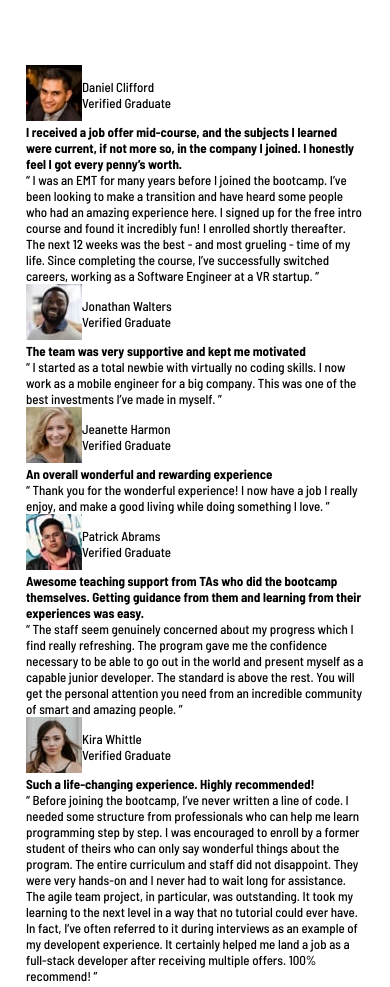
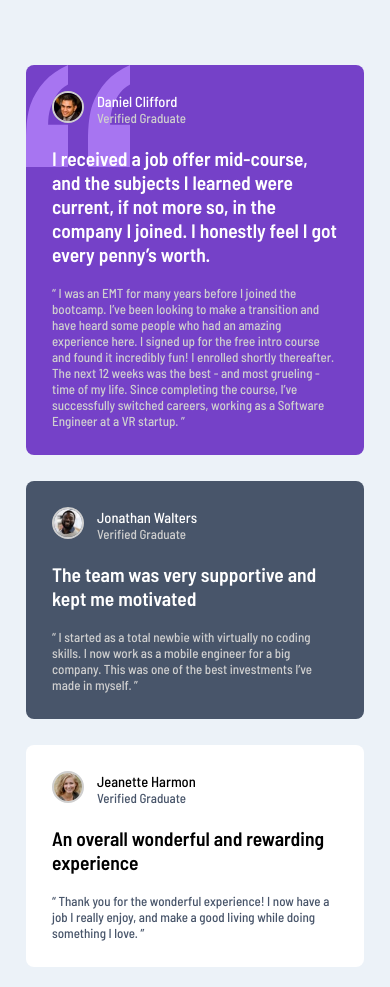
Before and after one commit to Abestian/testimonials-FM, a plain HTML site: page index.html in a window 390 px wide. Shown: the top 987 px of the page. Drawn offline with Linux system fonts and the light colour scheme.

Commit message:
Finished up styling for mobile devices

```diff
--- a/index.html
+++ b/index.html
@@ -24,6 +24,7 @@
 
   <main>
     <section class="testimonials">
+      <div class="card card--first">
         <div class="author">
           <div class="author__image"><img src="./images/image-daniel.jpg" alt="Daniel Clifford"></div>
           <div class="author__credentials">
@@ -32,17 +33,22 @@
           </div>
         </div>
         <div class="title">
-        <strong>I received a job offer mid-course, and the subjects I learned were current, if not more
+          <h2>I received a job offer mid-course, and the subjects I learned were current, if not more
             so,
-          in the company I joined. I honestly feel I got every penny’s worth.</strong>
+            in the company I joined. I honestly feel I got every penny’s worth.</h2>
         </div>
         <div class="text">
           <p>“ I was an EMT for many years before I joined the bootcamp. I’ve been looking to make a transition and have
             heard some people who had an amazing experience here. I signed up for the free intro course and found it
-          incredibly fun! I enrolled shortly thereafter. The next 12 weeks was the best - and most grueling - time of my
-          life. Since completing the course, I’ve successfully switched careers, working as a Software Engineer at a VR
+            incredibly fun! I enrolled shortly thereafter. The next 12 weeks was the best - and most grueling - time of
+            my
+            life. Since completing the course, I’ve successfully switched careers, working as a Software Engineer at a
+            VR
             startup. ”</p>
         </div>
+      </div>
+
+      <div class="card card--second">
         <div class="author">
           <div class="author__image"><img src="./images/image-jonathan.jpg" alt="Jonathan Walters"></div>
           <div class="author__credentials">
@@ -51,12 +57,15 @@
           </div>
         </div>
         <div class="title">
-        <strong>The team was very supportive and kept me motivated</strong>
+          <h2>The team was very supportive and kept me motivated</h2>
         </div>
         <div class="text">
           <p>“ I started as a total newbie with virtually no coding skills. I now work as a mobile engineer for a big
             company. This was one of the best investments I’ve made in myself. ”</p>
         </div>
+      </div>
+
+      <div class="card card--third">
         <div class="author">
           <div class="author__image"><img src="./images/image-jeanette.jpg" alt="Jeanette Harmon"></div>
           <div class="author__credentials">
@@ -65,22 +74,26 @@
           </div>
         </div>
         <div class="title">
-        <strong>An overall wonderful and rewarding experience</strong>
+          <h2>An overall wonderful and rewarding experience</h2>
         </div>
         <div class="text">
           <p>“ Thank you for the wonderful experience! I now have a job I really enjoy, and make a good living
             while doing something I love. ”</p>
         </div>
+      </div>
+
+      <div class="card card--fourth">
         <div class="author">
-        <div class="author__image"><img src="./images/image-patrick.jpg" alt="Patrick Abrams"></div>
+          <div class="author__image author__image--fourth"><img src="./images/image-patrick.jpg" alt="Patrick Abrams">
+          </div>
           <div class="author__credentials">
             <span class="author__name">Patrick Abrams</span>
             <span class="author__status">Verified Graduate</span>
           </div>
         </div>
         <div class="title">
-        <strong>Awesome teaching support from TAs who did the bootcamp themselves. Getting guidance from them and
-          learning from their experiences was easy.</strong>
+          <h2>Awesome teaching support from TAs who did the bootcamp themselves. Getting guidance from them and
+            learning from their experiences was easy.</h2>
         </div>
         <div class="text">
           <p>“ The staff seem genuinely concerned about my progress which I find really refreshing. The program
@@ -88,6 +101,9 @@
             junior developer. The standard is above the rest. You will get the personal attention you need from
             an incredible community of smart and amazing people. ”</p>
         </div>
+      </div>
+
+      <div class="card card--fifth">
         <div class="author">
           <div class="author__image"><img src="./images/image-kira.jpg" alt="Kira Whittle"></div>
           <div class="author__credentials">
@@ -96,7 +112,7 @@
           </div>
         </div>
         <div class="title">
-        <strong>Such a life-changing experience. Highly recommended!</strong>
+          <h2>Such a life-changing experience. Highly recommended!</h2>
         </div>
         <div class="text">
           <p>“ Before joining the bootcamp, I’ve never written a line of code. I needed some structure from
@@ -108,6 +124,7 @@
             experience. It certainly helped me land a job as a full-stack developer after receiving multiple offers.
             100% recommend! ”</p>
         </div>
+      </div>
     </section>
 
   </main>
--- a/sass/main.scss
+++ b/sass/main.scss
@@ -19,6 +19,11 @@ body {
 	font-family: 'Barlow Semi Condensed', sans-serif;
 	font-size: 1.3rem;
 	font-weight: 500;
+	background-color: $lightGrayishBlue;
+}
+
+h2 {
+	font-weight: 600;
 }
 
 .semantic-invisible {
@@ -27,14 +32,93 @@ body {
 
 .testimonials {
 	display: grid;
+	justify-content: center;
 	margin: 5em 2em;
+	gap: 2em;
 }
 
-.author {
+.card {
 	display: flex;
-	align-items: center;
-	&__credentials {
+	flex-direction: column;
+	gap: 1.5em;
+	padding: 2em;
+	max-width: 350px;
+	border-radius: 8px;
+
+	.author {
 		display: flex;
-		flex-direction: column;
+		justify-content: flex-start;
+		align-items: center;
+		gap: 1em;
+
+		&__image {
+			img {
+				width: 3.2rem;
+				border: 2px solid $lightGray;
+				border-radius: 50%;
+			}
+		}
+
+		&__image--fourth {
+			img {
+				border: 2px solid $moderateViolet;
+			}
+		}
+
+		&__credentials {
+			display: flex;
+			flex-direction: column;
+		}
+
+		&__name {
+			font-size: 1.45rem;
+		}
+
+		&__status {
+			color: $lightGray;
+		}
+	}
+
+	&--first {
+		color: $white;
+		background-color: $moderateViolet;
+		background-image: url(../images/bg-pattern-quotation.svg);
+		background-repeat: no-repeat;
+		background-position-x: right 2em;
+
+		.text {
+			color: $lightGray;
+		}
+	}
+
+	&--second {
+		color: $white;
+		background-color: $veryDarkGrayishBlue;
+
+		.text {
+			color: $lightGray;
+		}
+	}
+
+	&--third,
+	&--fifth {
+		background-color: $white;
+
+		.author__status {
+			color: $veryDarkGrayishBlue;
+		}
+
+		.text {
+			color: $veryDarkGrayishBlue;
+		}
+	}
+
+	&--fourth {
+		color: $white;
+		background-color: $veryDarkBlackishBlue;
+
+		.text {
+			color: $lightGray;
+		}
 	}
 }
```
Also changed, not shown: css/main.css, 1 other file. Lines whose indentation alone changed are shown as unchanged.
